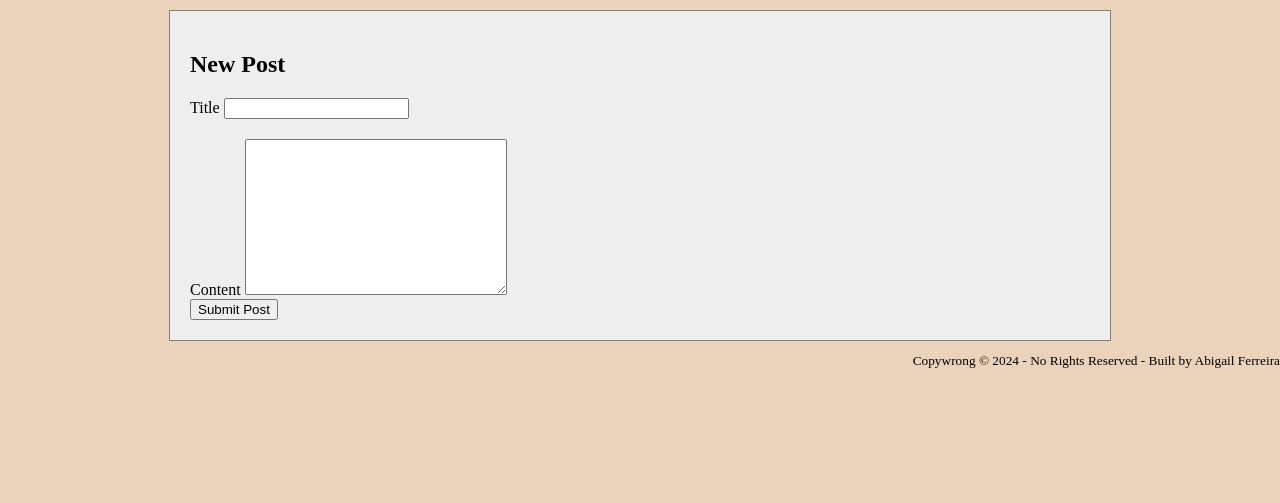
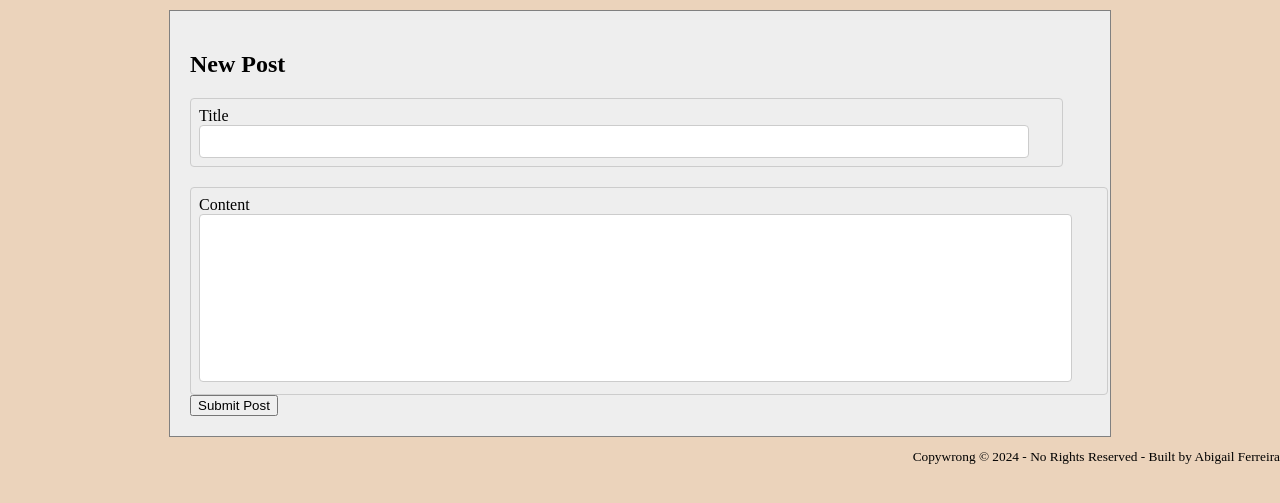
Before and after one commit to abi-7/Kiln-Connection, a PHP site: page /post.php in a window 1280 px wide. Shown: the part 46-549 px from the top of the page. Run offline with PHP 8.4, Linux system fonts and the light colour scheme.

Commit message:
Update main.css

```diff
--- a/main.css
+++ b/main.css
@@ -81,6 +81,19 @@ nav a:hover {
     line-height: 1.6;
 }
 
+.column img {
+    width: 100%;
+    max-width: 480px;
+    height: auto;
+}
+
+#block-colour{
+    width: 100%;
+    background-color: rgb(235, 211, 187);
+    margin-left: 0%;
+    margin-right: 0%;
+}
+
 figcaption{
     font-size: 10px;
 }
@@ -111,8 +124,32 @@ form {
     padding: 0;
 }
 
-.form-group-title, .form-group-title{
+.form-group-title{
     margin-bottom: 20px;
+}
+
+.form-group-title,
+.form-group-content
+label{
+    display: inline-block;
+    text-align: left;
+}
+
+.form-group-title,
+.form-group-content,
+input,
+textarea {
+    width: 95%;
+    padding: 8px;
+    border: 1px solid #ccc;
+    border-radius: 4px;
+    resize: none;
+}
+
+.form-group-content{
+    width: 100%;
+    padding-top: 0.5em;
+    padding-bottom: 0.5em;
 }
 
 /* hover effect for the submit button */
@@ -146,6 +183,10 @@ form button:hover {
     text-decoration: none;
 }
 
+.search-button a{
+    text-decoration: none;
+}
+
 .search-button:hover {
     background-color: #fbeee0;
 }
@@ -153,3 +194,8 @@ form button:hover {
 h1{
     text-align: center;
 }
+
+a {
+    text-decoration: none;
+    color: rgb(35, 31, 32);
+}
```
